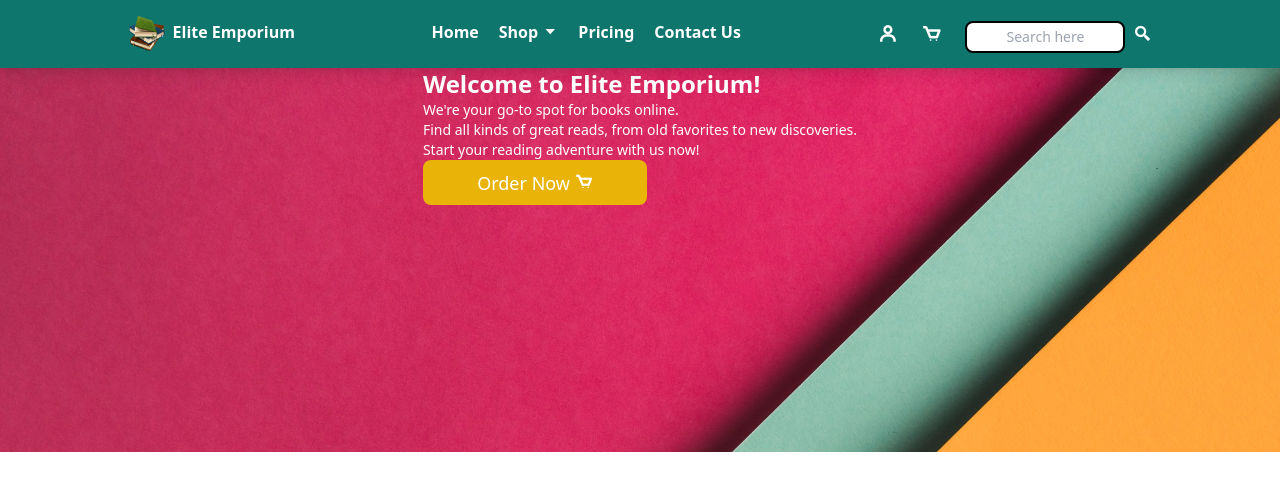
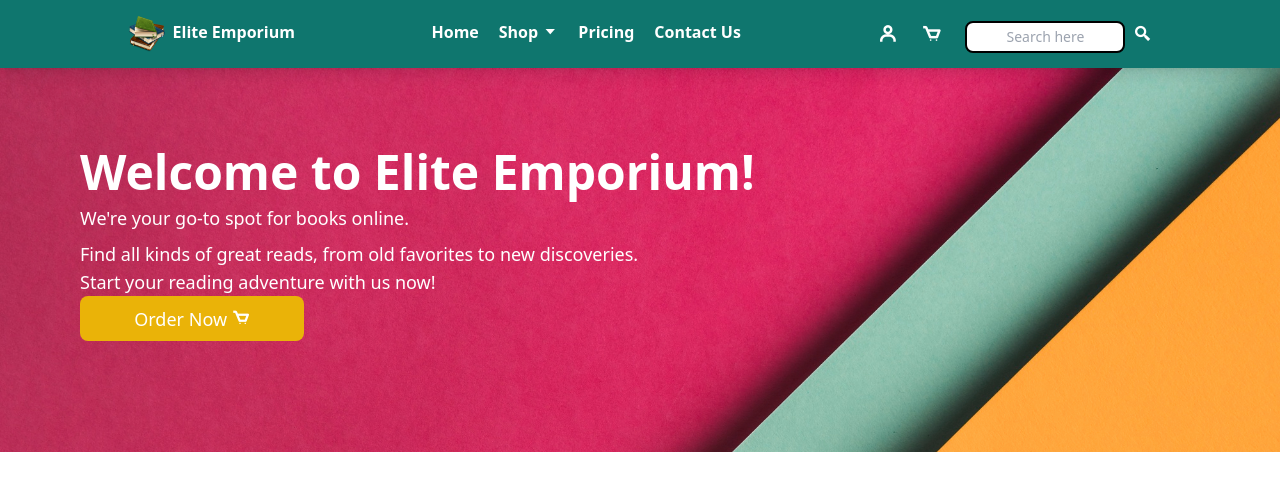
Before and after one commit to AlishaAroob/elite-emporium, a React (Create React App) app: page / in a window 1280 px wide. Shown: the top 490 px of the page. Built offline with nearby package versions, Linux system fonts and the light colour scheme.

Commit message:
Styling Home Section

```diff
--- a/src/Components/Home.js
+++ b/src/Components/Home.js
@@ -4,20 +4,20 @@ import Book from "./Assets/Book.png";
 export default function Home() {
   return (
     <div
-      className="Section h-96 max-h-full bg-cover flex justify-around align-middle"
+      className="Section h-96 max-h-full bg-cover flex "
       style={{ backgroundImage: `url(${Cover})` }}
     >
-      <div>
-        <h1 className="text-2xl font-bold  text-white">
+      <div className="p-20 text-left">
+        <h1 className="text-5xl font-bold  text-white">
           Welcome to Elite Emporium!
         </h1>
-        <p className="text-sm text-white ">
+        <p className="text-lg text-white my-2">
           We're your go-to spot for books online.
         </p>
-        <p className="text-sm text-white ">
+        <p className="text-lg text-white ">
           Find all kinds of great reads, from old favorites to new discoveries.
         </p>
-        <p className="text-sm text-white ">
+        <p className="text-lg text-white ">
           Start your reading adventure with us now!
         </p>
         <button className="text-white box-border text-lg border-spacing-1 bg-yellow-500 rounded-lg p-2 w-56 hover:bg-yellow-400 ">
```
